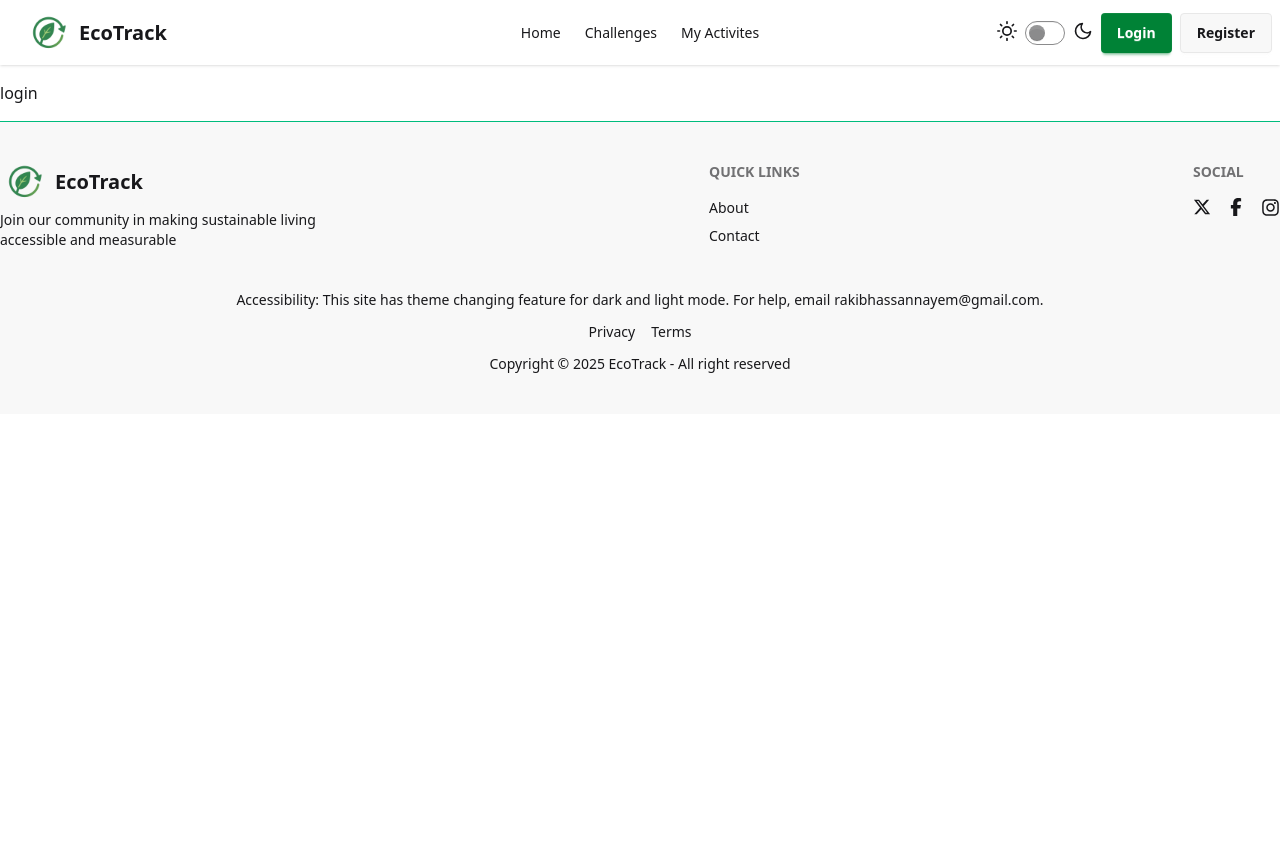
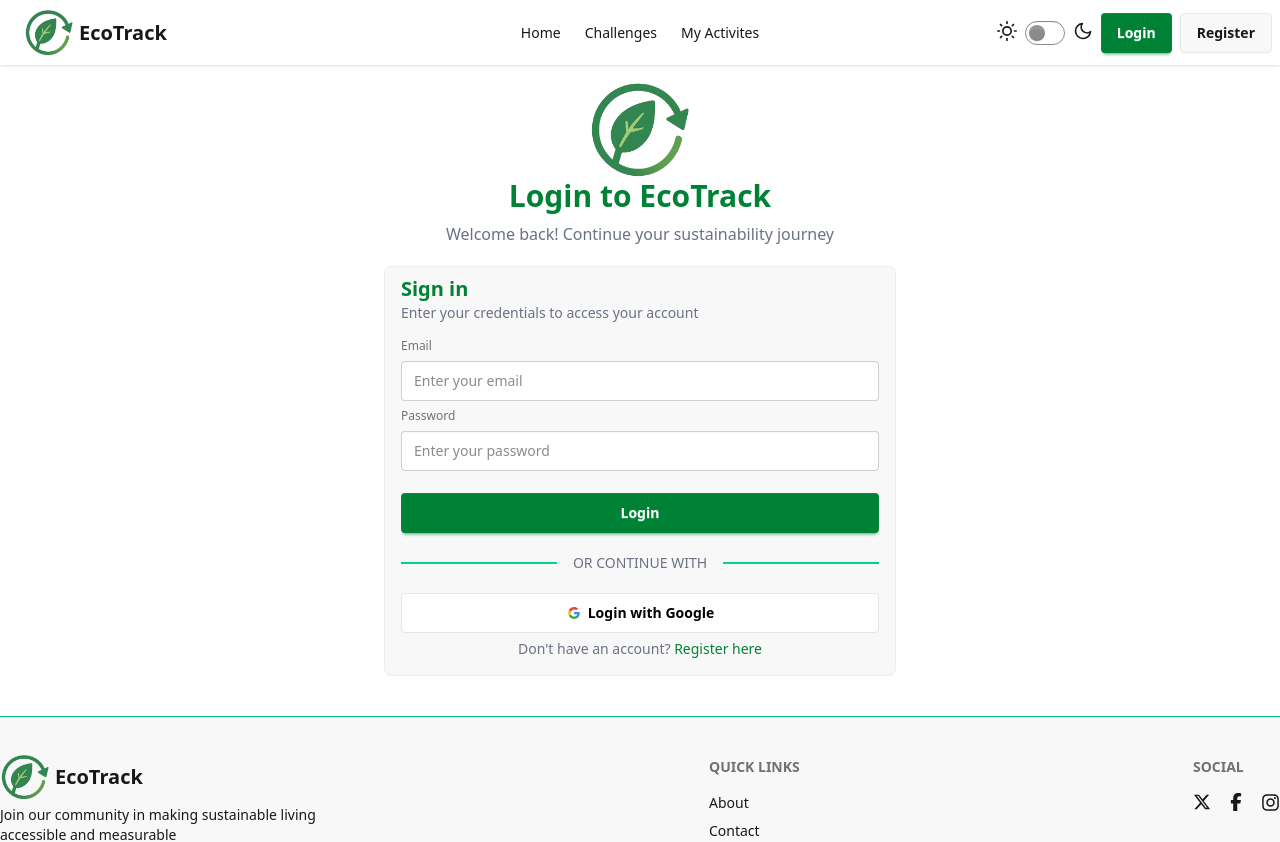
Before and after one commit to rakibhassannayem/echo-track-client, a React (Vite) app: page /login in a window 1280 px wide. Shown: the top 842 px of the page. Before the commit the page ends 800 px from the top, so only its background shows below. Built offline with nearby package versions, Linux system fonts and the light colour scheme.

Commit message:
register ui

```diff
--- a/src/components/Banner/Banner.jsx
+++ b/src/components/Banner/Banner.jsx
@@ -19,7 +19,6 @@ const Banner = ({ challengeImg }) => {
   const nextSlide = () => setCurrent((current + 1) % challengeImg.length);
 
   return (
-    <div className="container mx-auto">
     <div
       className="relative w-full overflow-hidden bg-black rounded-2xl shadow-2xl"
       onMouseEnter={() => setIsHovered(true)}
@@ -74,7 +73,6 @@ const Banner = ({ challengeImg }) => {
         ))}
       </div>
     </div>
-    </div>
   );
 };
 
--- /dev/null
+++ b/src/components/ChallengeCard/ChallengeCard.jsx
@@ -0,0 +1,28 @@
+const ChallengeCard = () => {
+  return (
+    <div className="card bg-base-100 w-96 shadow-sm">
+      <figure>
+        <img
+          src="https://img.daisyui.com/images/stock/photo-1606107557195-0e29a4b5b4aa.webp"
+          alt="Shoes"
+        />
+      </figure>
+      <div className="card-body">
+        <h2 className="card-title">
+          Card Title
+          <div className="badge badge-secondary">NEW</div>
+        </h2>
+        <p>
+          A card component has a figure, a body part, and inside body there are
+          title and actions parts
+        </p>
+        <div className="card-actions justify-end">
+          <div className="badge badge-outline">Fashion</div>
+          <div className="badge badge-outline">Products</div>
+        </div>
+      </div>
+    </div>
+  );
+};
+
+export default ChallengeCard;
--- a/src/pages/Home/Home.jsx
+++ b/src/pages/Home/Home.jsx
@@ -3,13 +3,30 @@ import Banner from "../../components/Banner/Banner";
 import Stats from "../../components/Stats/Stats";
 
 const Home = () => {
-  const data = useLoaderData();
-  const challengeImg = data.map((challenge) => challenge.imageUrl);
+  const challenges = useLoaderData();
+  const challengeImg = challenges.map((challenge) => challenge.imageUrl);
 
   return (
     <div className="space-y-10">
       <Banner challengeImg={challengeImg} />
       <Stats />
+
+      {/* Active Challenges */}
+      <div className="bg-base-300 py-10 px-5 rounded-xl">
+        <div className="flex justify-between mb-5">
+          <div className="text-center">
+            <h2 className="headings">Active Challenges</h2>
+            <p className="text-secondary mt-2">
+              Join ongoing sustainability challenges
+            </p>
+          </div>
+          <button className="btn btn-primary">View All</button>
+        </div>
+
+        {
+
+        }
+      </div>
     </div>
   );
 };
--- a/src/pages/Login/Login.jsx
+++ b/src/pages/Login/Login.jsx
@@ -1,9 +1,85 @@
-import React from 'react';
+import React from "react";
+import { Link } from "react-router";
 
 const Login = () => {
   return (
-    <div>
-      login
+    <div className="flex flex-col items-center mb-10">
+      <div className="flex flex-col items-center">
+        <img className="w-25" src="/logo.png" alt="" />
+        <h2 className="headings">Login to EcoTrack</h2>
+        <p className="text-secondary mt-2">
+          Welcome back! Continue your sustainability journey
+        </p>
+      </div>
+      <fieldset className="fieldset bg-base-200 border-base-300 rounded-box w-lg mt-5 border p-4 pt-2">
+        <div className="mb-2">
+          <h3 className="headings text-xl!">Sign in</h3>
+          <p className="text-secondary text-sm">
+            Enter your credentials to access your account
+          </p>
+        </div>
+
+        <label className="label font-medium">Email</label>
+        <input
+          type="email"
+          name="email"
+          className="input w-full"
+          placeholder="Enter your email"
+        />
+
+        <label className="label font-medium">Password</label>
+        <input
+          type="password"
+          name="password"
+          className="input w-full"
+          placeholder="Enter your password"
+        />
+
+        <button className="btn btn-primary mt-4">Login</button>
+
+        <div className="divider divider-success text-secondary text-sm">
+          OR CONTINUE WITH
+        </div>
+
+        {/* Google */}
+        <button className="btn bg-white text-black border-[#e5e5e5]">
+          <svg
+            aria-label="Google logo"
+            width="16"
+            height="16"
+            xmlns="http://www.w3.org/2000/svg"
+            viewBox="0 0 512 512"
+          >
+            <g>
+              <path d="m0 0H512V512H0" fill="#fff"></path>
+              <path
+                fill="#34a853"
+                d="M153 292c30 82 118 95 171 60h62v48A192 192 0 0190 341"
+              ></path>
+              <path
+                fill="#4285f4"
+                d="m386 400a140 175 0 0053-179H260v74h102q-7 37-38 57"
+              ></path>
+              <path
+                fill="#fbbc02"
+                d="m90 341a208 200 0 010-171l63 49q-12 37 0 73"
+              ></path>
+              <path
+                fill="#ea4335"
+                d="m153 219c22-69 116-109 179-50l55-54c-78-75-230-72-297 55"
+              ></path>
+            </g>
+          </svg>
+          Login with Google
+        </button>
+        <p className="text-center text-secondary text-sm font-medium">
+          Don't have an account?
+          <Link to={"/register"} className="text-primary">
+            {" "}
+            Register here
+          </Link>
+        </p>
+      </fieldset>
     </div>
   );
 };
--- a/src/pages/Register/Register.jsx
+++ b/src/pages/Register/Register.jsx
@@ -1,9 +1,101 @@
-import React from 'react';
+import { Link } from "react-router";
 
 const Register = () => {
   return (
-    <div>
-      register
+    <div className="flex flex-col items-center mb-10">
+      <div className="flex flex-col items-center">
+        <img className="w-25" src="/logo.png" alt="" />
+        <h2 className="headings">Join EcoTrack</h2>
+        <p className="text-secondary mt-2">
+          Start your sustainability journey today
+        </p>
+      </div>
+      <fieldset className="fieldset bg-base-200 border-base-300 rounded-box w-lg mt-5 border p-4 pt-2">
+        <div className="mb-2">
+          <h3 className="headings text-xl!">Create Account</h3>
+          <p className="text-secondary text-sm">
+            Sign up to join our eco-conscious community
+          </p>
+        </div>
+
+        <label className="label font-medium">Name</label>
+        <input
+          type="text"
+          name="name"
+          className="input w-full"
+          placeholder="Enter your name"
+        />
+
+        <label className="label font-medium">Email</label>
+        <input
+          type="email"
+          name="email"
+          className="input w-full"
+          placeholder="Enter your email"
+        />
+
+        <label className="label font-medium">Photo URL</label>
+        <input
+          type="text"
+          name="photo"
+          className="input w-full"
+          placeholder="Enter the photo url"
+        />
+
+        <label className="label font-medium">Password</label>
+        <input
+          type="password"
+          name="password"
+          className="input w-full"
+          placeholder="Enter your password"
+        />
+
+        <button className="btn btn-primary mt-4">Login</button>
+
+        <div className="divider divider-success text-secondary text-sm">
+          OR CONTINUE WITH
+        </div>
+
+        {/* Google */}
+        <button className="btn bg-white text-black border-[#e5e5e5]">
+          <svg
+            aria-label="Google logo"
+            width="16"
+            height="16"
+            xmlns="http://www.w3.org/2000/svg"
+            viewBox="0 0 512 512"
+          >
+            <g>
+              <path d="m0 0H512V512H0" fill="#fff"></path>
+              <path
+                fill="#34a853"
+                d="M153 292c30 82 118 95 171 60h62v48A192 192 0 0190 341"
+              ></path>
+              <path
+                fill="#4285f4"
+                d="m386 400a140 175 0 0053-179H260v74h102q-7 37-38 57"
+              ></path>
+              <path
+                fill="#fbbc02"
+                d="m90 341a208 200 0 010-171l63 49q-12 37 0 73"
+              ></path>
+              <path
+                fill="#ea4335"
+                d="m153 219c22-69 116-109 179-50l55-54c-78-75-230-72-297 55"
+              ></path>
+            </g>
+          </svg>
+          Google Register
+        </button>
+
+        <p className="text-center text-secondary text-sm font-medium">
+          Already have an account?
+          <Link to={"/login"} className="text-primary">
+            {" "}
+            Login here
+          </Link>
+        </p>
+      </fieldset>
     </div>
   );
 };
```
Also changed, not shown: public/logo.png. Lines whose indentation alone changed are shown as unchanged.
